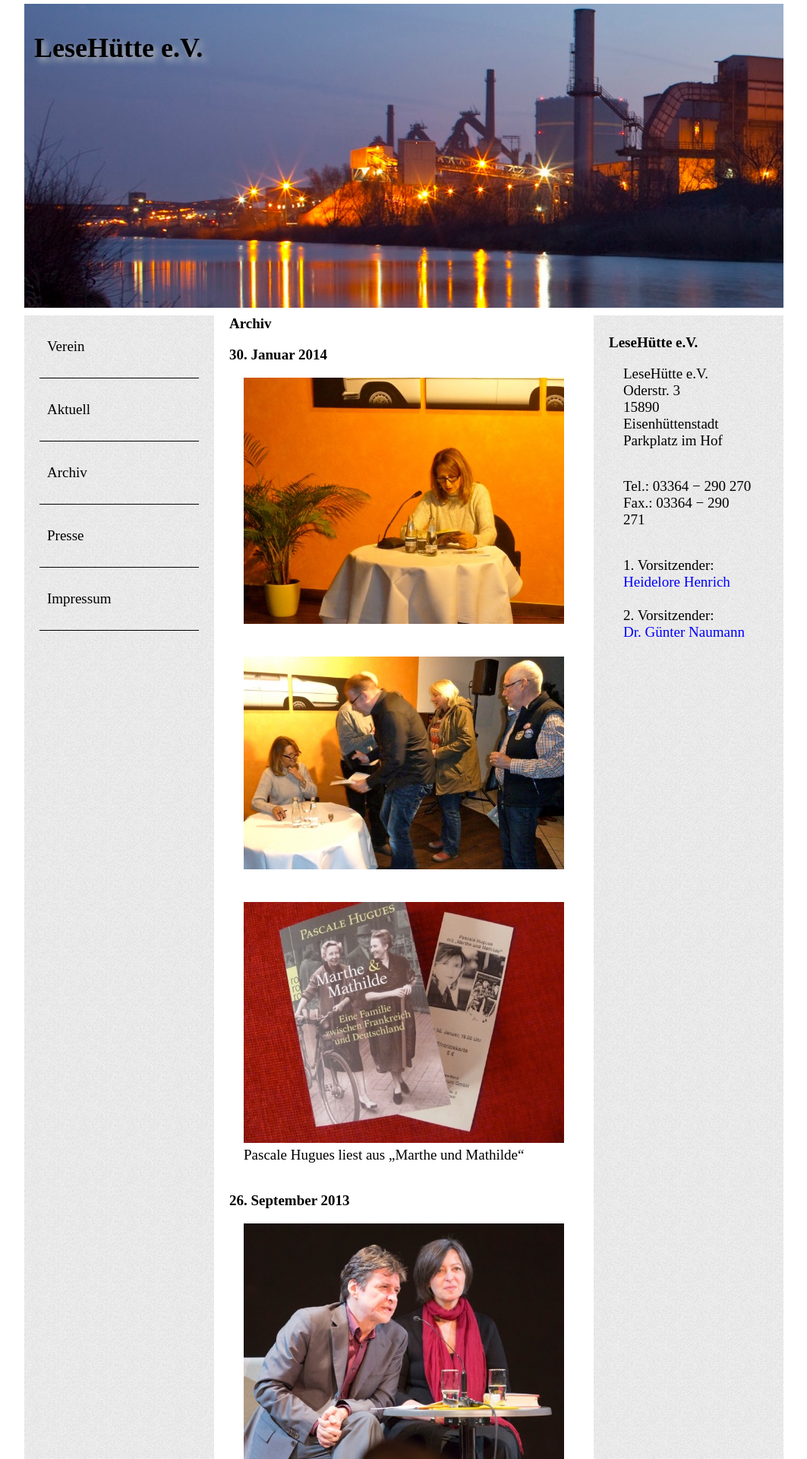
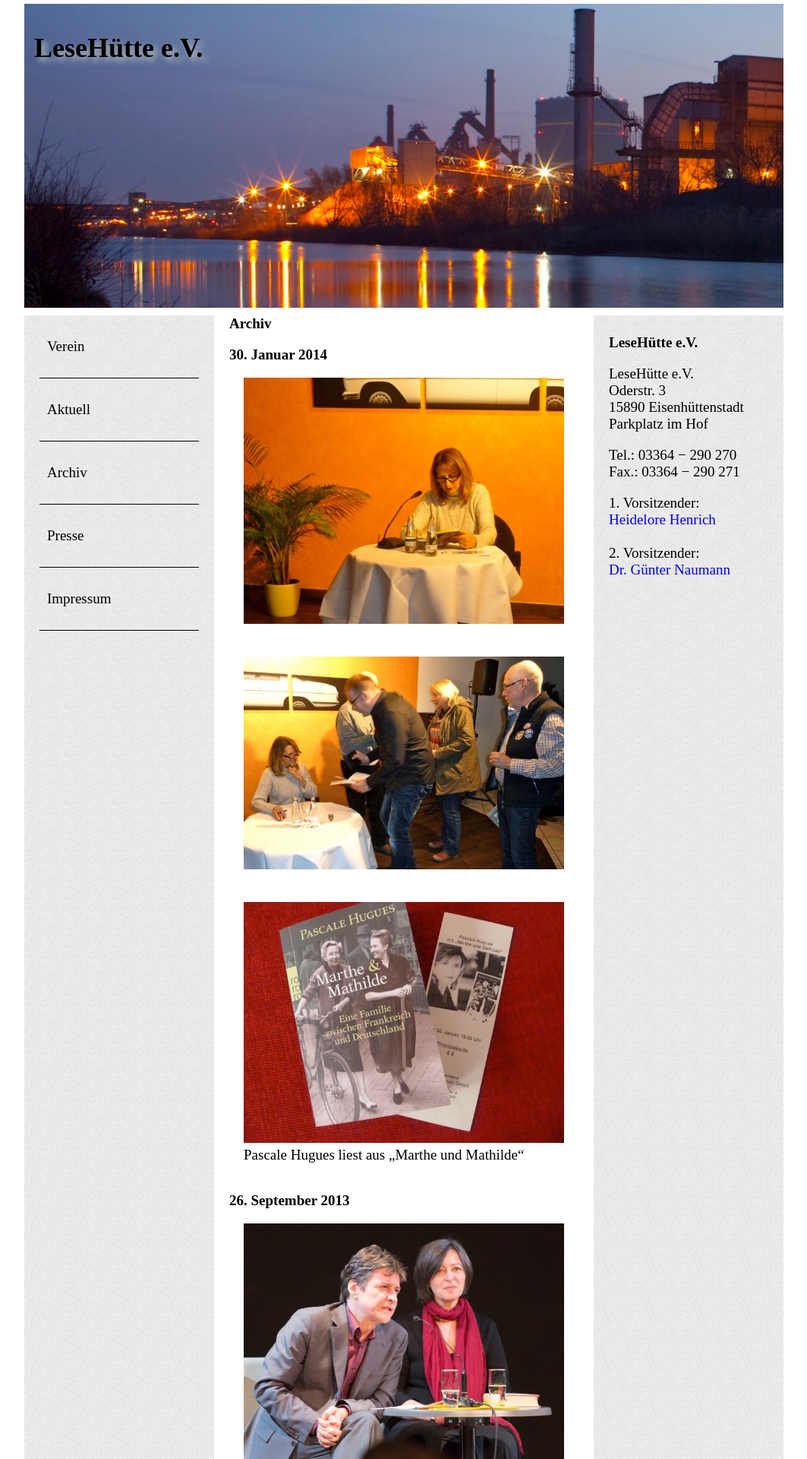
Before and after one commit to zickzackv/lesehutte.de, a Jekyll site: the page built from archiv/index.md, in a window 1280 px wide. Shown: the top 1920 px of the page at 76% size, without its empty margins (108-1171 px from the left). Built offline with Jekyll 4.4.1, drawn with Linux system fonts in a browser that asks for light colours; Markdown is read by kramdown in place of the engine named in the settings.

Commit message:
Fix p width in sidebar

```diff
--- a/css/archiv.css
+++ b/css/archiv.css
@@ -1 +1 @@
-p {margin: 1em 1em 2em 1em;}
+.content p {margin: 1em 1em 2em 1em;}
```
